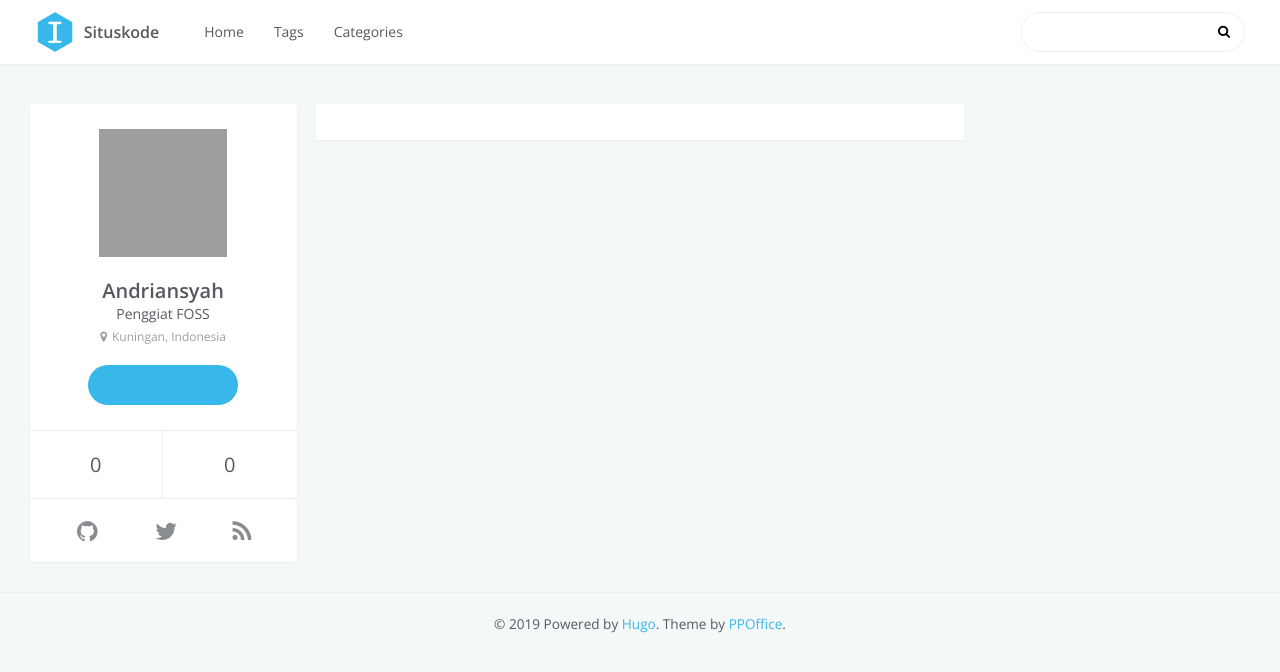
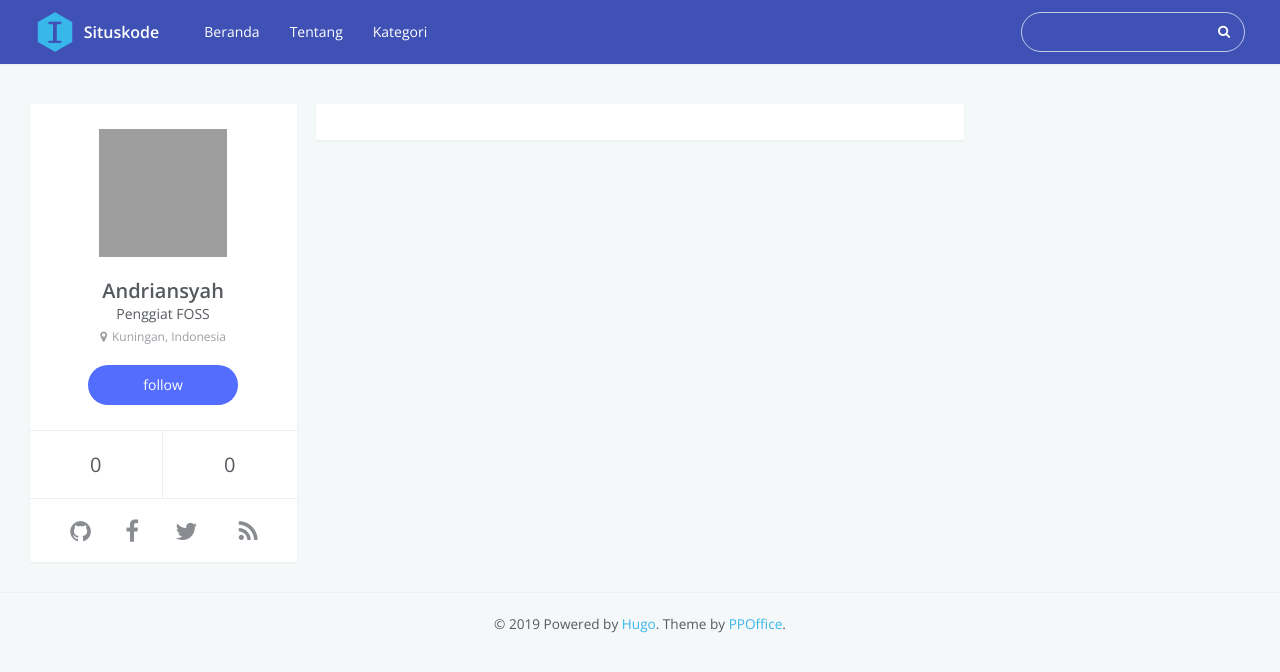
Before and after one commit to situskode/situskode.github.io, a plain HTML site: page 404.html in a window 1280 px wide. Drawn offline with nearby package versions, Linux system fonts and the light colour scheme; some packages are replaced by stand-ins of ours; grey boxes are pictures that could not be loaded.

Commit message:
menyimpan template icarus rev 1 (css)

```diff
--- a/404.html
+++ b/404.html
@@ -61,7 +61,7 @@
       <nav id="main-nav">
 
 
-          <a class="main-nav-link" href="https://situskode.github.io/">Home</a>
+          <a class="main-nav-link" href="https://situskode.github.io/">Beranda</a>
 
 
 
@@ -75,11 +75,11 @@
 
 
 
-          <a class="main-nav-link" href="https://situskode.github.io/tags/">Tags</a>
+          <a class="main-nav-link" href="https://situskode.github.io/tentang/">Tentang</a>
 
 
 
-          <a class="main-nav-link" href="https://situskode.github.io/categories/">Categories</a>
+          <a class="main-nav-link" href="https://situskode.github.io/kategori/">Kategori</a>
 
 
       </nav>
@@ -104,7 +104,7 @@
           <tr>
 
 
-          <td><a class="main-nav-link" href="https://situskode.github.io/">Home</a></td>
+          <td><a class="main-nav-link" href="https://situskode.github.io/">Beranda</a></td>
 
 
 
@@ -118,11 +118,11 @@
 
 
 
-          <td><a class="main-nav-link" href="https://situskode.github.io/tags/">Tags</a></td>
+          <td><a class="main-nav-link" href="https://situskode.github.io/tentang/">Tentang</a></td>
 
 
 
-          <td><a class="main-nav-link" href="https://situskode.github.io/categories/">Categories</a></td>
+          <td><a class="main-nav-link" href="https://situskode.github.io/kategori/">Kategori</a></td>
 
 
           <td>
@@ -150,7 +150,7 @@
       <h3 id="title">Penggiat FOSS</h3>
       <span id="location"><i class="fa fa-map-marker"></i>Kuningan, Indonesia</span>
 
-          <a id="follow" href="https://github.com/digitalcraftsman">
+          <a id="follow" href="https://github.com/situskode">follow
 
           </a>
 
@@ -173,7 +173,7 @@
       <table>
         <tr>
 
-<td><a href="//github.com/digitalcraftsman" target="_blank" title="GitHub"><i class="fa fa-github"></i></a></td>
+<td><a href="//github.com/situskode" target="_blank" title="GitHub"><i class="fa fa-github"></i></a></td>
 
 
 
@@ -222,6 +222,8 @@
 
 
 
+
+<td><a href="//facebook.com/andriansyah" target="_blank" title="Facebook"><i class="fa fa-facebook"></i></a></td>
 
 
 
@@ -280,12 +282,6 @@
 
 
 
-
-
-
-
-
-
     <div id="toTop" class="fa fa-angle-up"></div>
 </aside>
 
--- a/css/style.css
+++ b/css/style.css
@@ -335,7 +335,7 @@ code {
   font-weight: bold;
 }
 #header {
-  background: #fff;
+  background: #3F51B5;
   position: relative;
 }
 #header a,
@@ -345,10 +345,10 @@ code {
   -moz-transition: 0.2s ease;
   -ms-transition: 0.2s ease;
   transition: 0.2s ease;
-  color: #565a5f;
+  color: #fff;
 }
 #header a:hover {
-  color: #38b7ea;
+  color: #C5CAE9;
 }
 .header-inner #logo,
 #main-nav,
@@ -529,10 +529,11 @@ code {
 }
 #search-form-wrap .search-form .search-form-submit:before {
   content: '\f002';
+  color: #fff;
 }
 #search-form-wrap .search-form .search-form-submit:hover,
 #search-form-wrap .search-form .search-form-submit:focus {
-  color: #777;
+  color: #C5CAE9;
 }
 .search-form-input,
 .search-form-input.ins-search-input,
@@ -546,7 +547,7 @@ code {
   width: 200px;
   -webkit-box-shadow: none;
   box-shadow: none;
-  color: #565a5f;
+  color: #fff;
   -webkit-transition: 0.2s ease;
   -moz-transition: 0.2s ease;
   -ms-transition: 0.2s ease;
@@ -559,13 +560,13 @@ code {
   outline: none !important;
   background: none !important;
   font: 14px "open sans", "Helvetica Neue", "Microsoft Yahei", Helvetica, Arial, sans-serif;
-  border: 1px solid #eceff2 !important;
+  border: 1px solid #C5CAE9 !important;
 }
 .search-form-input:focus,
 .search-form-input.ins-search-input:focus,
 .search-form-input.st-ui-search-input:focus,
 .search-form-input.st-default-search-input:focus {
-  border-color: #38b7ea !important;
+  border-color: #fff !important;
 }
 .search-form-input::-webkit-search-results-decoration,
 .search-form-input.ins-search-input::-webkit-search-results-decoration,
@@ -681,7 +682,7 @@ code {
   line-height: 40px;
   text-align: center;
   margin: 20px auto 10px;
-  background: #38b7ea;
+  background: #536DFE;
   -webkit-border-radius: 20px;
   border-radius: 20px;
   -webkit-transition: 0.2s ease;
@@ -690,7 +691,7 @@ code {
   transition: 0.2s ease;
 }
 #profile .inner .base-info #follow:hover {
-  background: #49c8fb;
+  background: #3F51B5;
 }
 #profile .inner .article-info {
   padding: 0px;
```
Also changed, not shown: categories/index.html (+10 -14 lines), index.html (+10 -14 lines), tags/index.html (+10 -14 lines).
